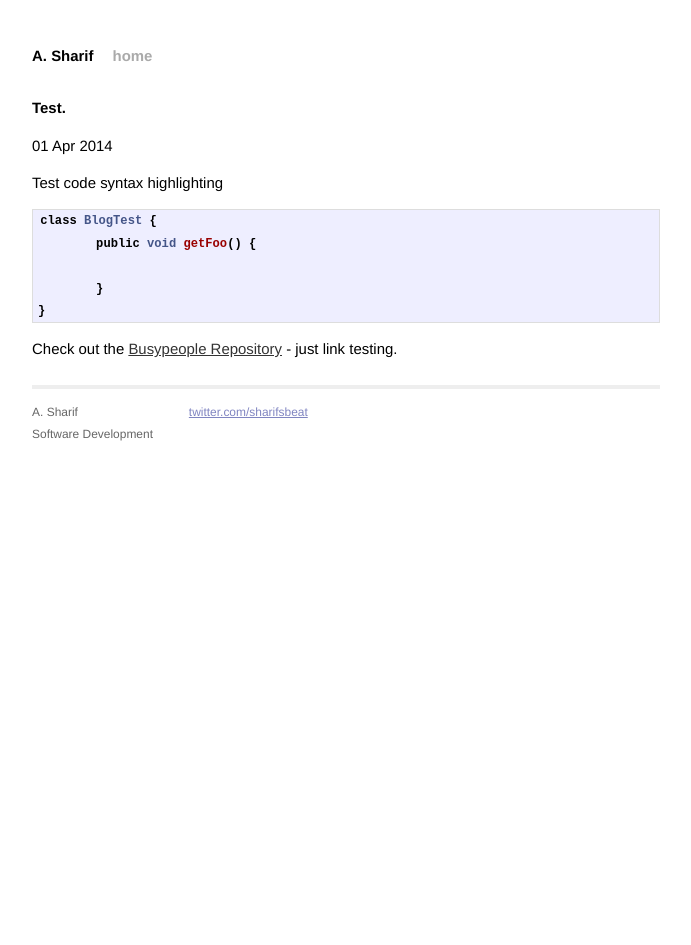
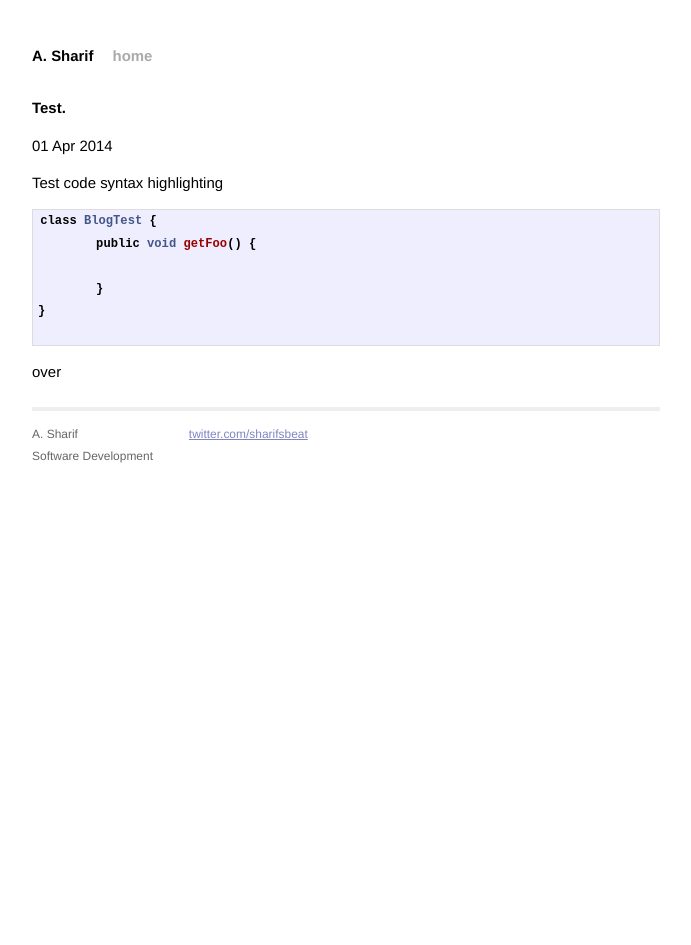
Before and after one commit to busypeoples/busypeoples.github.io, a Jekyll site: the page built from _posts/2014-04-01-test-run.markdown, in a window 1280 px wide. Shown: the whole page, without its empty margins (294-985 px from the left). Built offline with Jekyll 4.4.1, drawn with Linux system fonts in a browser that asks for light colours; Markdown is read by kramdown in place of the engine named in the settings.

Commit message:
Update 2014-04-01-test-run.markdown

````diff
--- a/_posts/2014-04-01-test-run.markdown
+++ b/_posts/2014-04-01-test-run.markdown
@@ -6,15 +6,13 @@ date:   2014-04-01 22:02:30
 
 Test code syntax highlighting
 
-{% highlight java %}
+```java
 class BlogTest {
 	public void getFoo() {
 
 	}
 }
 
-{% endhighlight %}
+```
 
-Check out the [Busypeople Repository][github] - just link testing.
-
-[github]:    http://www.github.com/busypeoples
+over
````
